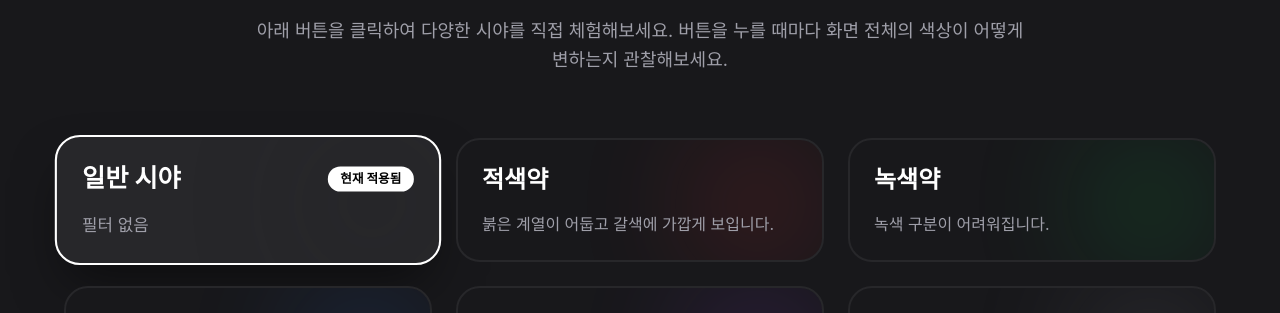
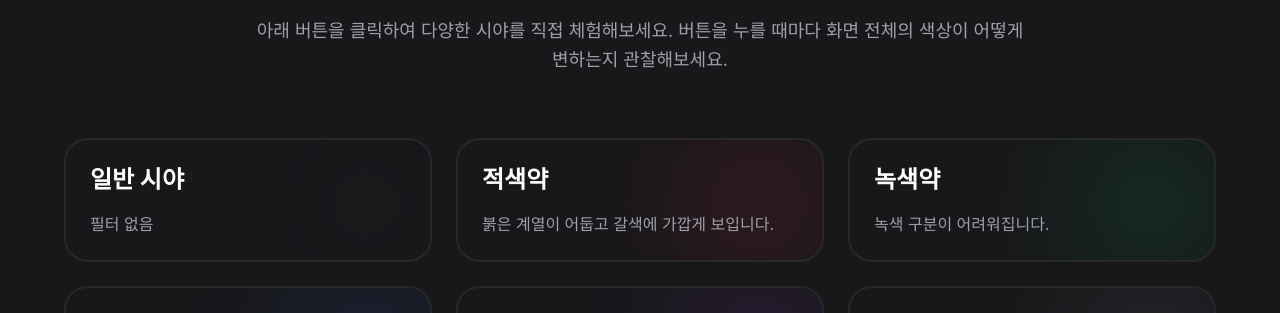
Before and after one commit to DSM-Coloring/Coloring, a Next.js app: page / in a window 1280 px wide. Shown: the part 2780-3093 px from the top of the page. Built offline with nearby package versions, Linux system fonts and the light colour scheme.

Commit message:
feat :: select filter props

```diff
--- a/app/features/filter/ui/InteractiveSection.tsx
+++ b/app/features/filter/ui/InteractiveSection.tsx
@@ -1,5 +1,10 @@
 import { FilterButton } from "./FilterButton"
 import type { FilterType } from "../../../shared/model/filter"
+
+interface InteractiveSectionProps {
+    currentFilter: FilterType
+    setFilter: (filter: FilterType) => void
+}
 
 const FILTER_OPTIONS: {
     id: FilterType
@@ -49,7 +54,7 @@ const FILTER_OPTIONS: {
 /**
  * @description 필터 선택 및 색약 설명 섹션
  */
-export function InteractiveSection() {
+export function InteractiveSection({ currentFilter, setFilter }: InteractiveSectionProps) {
     return (
         <section id="experience" className="py-24 px-6 bg-zinc-900 text-white">
             <div className="max-w-6xl mx-auto">
@@ -66,7 +71,12 @@ export function InteractiveSection() {
 
                 <div className="grid grid-cols-1 sm:grid-cols-2 lg:grid-cols-3 gap-6">
                     {FILTER_OPTIONS.map((filter) => (
-                        <FilterButton key={filter.id} {...filter} isActive={filter.id === "normal"} />
+                        <FilterButton
+                            key={filter.id}
+                            {...filter}
+                            isActive={currentFilter === filter.id}
+                            onClick={setFilter}
+                        />
                     ))}
                 </div>
 
```
